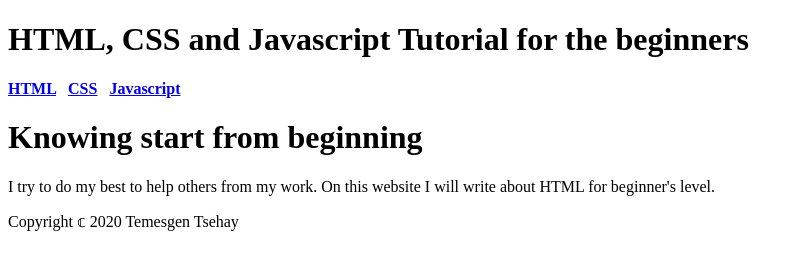
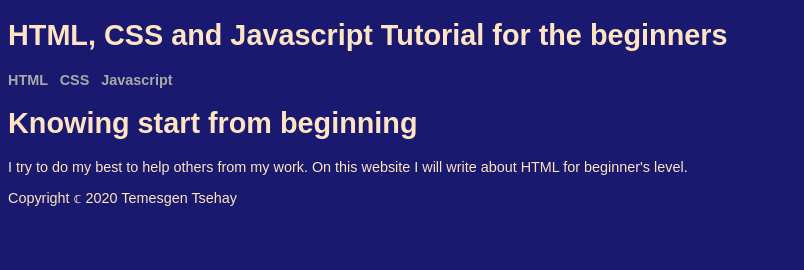
Before and after one commit to codeworkethiopia/student-support, a plain HTML site: page index.html in a window 1280 px wide. Shown: the whole page, without its empty margins (0-804 px from the left). Drawn offline with Linux system fonts and the light colour scheme.

Commit message:
css has been added to the presentation

```diff
--- a/index.html
+++ b/index.html
@@ -5,6 +5,7 @@
     <meta charset="UTF-8">
     <meta name="viewport" content="width=device-width, initial-scale=1.0">
     <title>HTML Beginner's Level</title>
+    <link rel="stylesheet" href="main.css">
 </head>
 
 <body>
--- /dev/null
+++ b/main.css
@@ -0,0 +1,11 @@
+body{
+    background-color: #191970;
+    color: bisque;
+    font-family: Arial, Helvetica, sans-serif;
+    font-size: .90em;
+}
+nav a{
+    font-weight: 200%;
+    text-decoration: none;
+    color: darkgray;
+}
```
